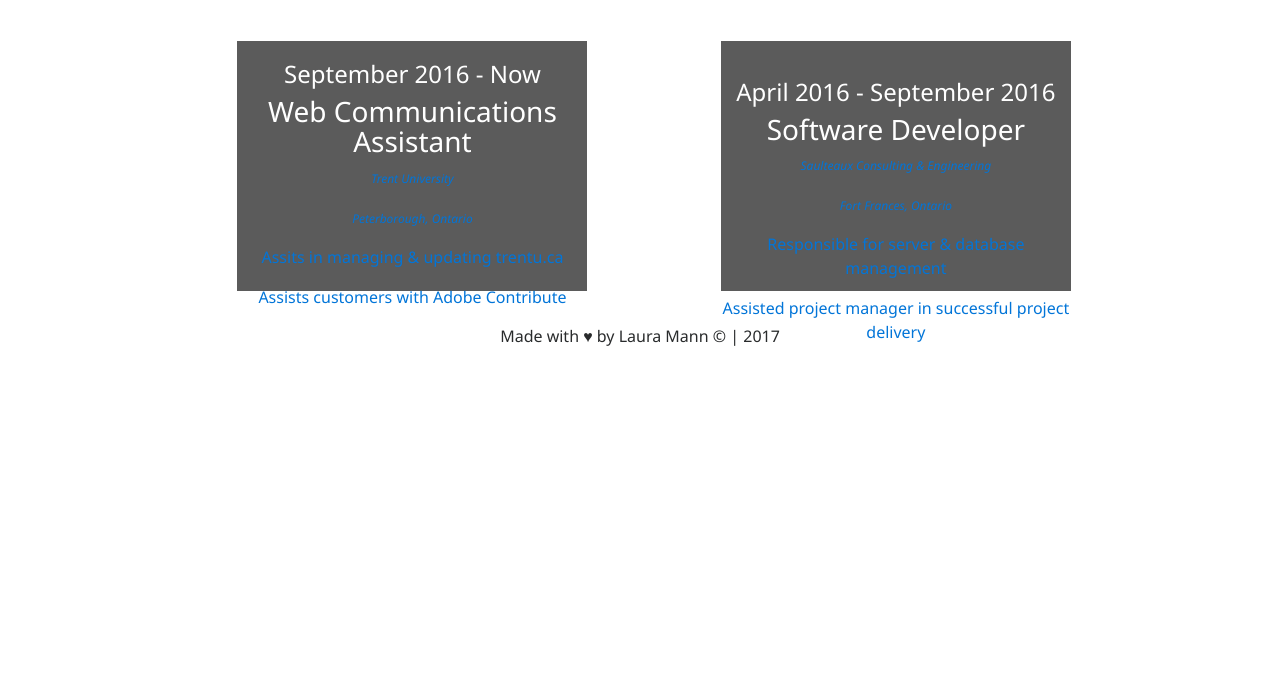
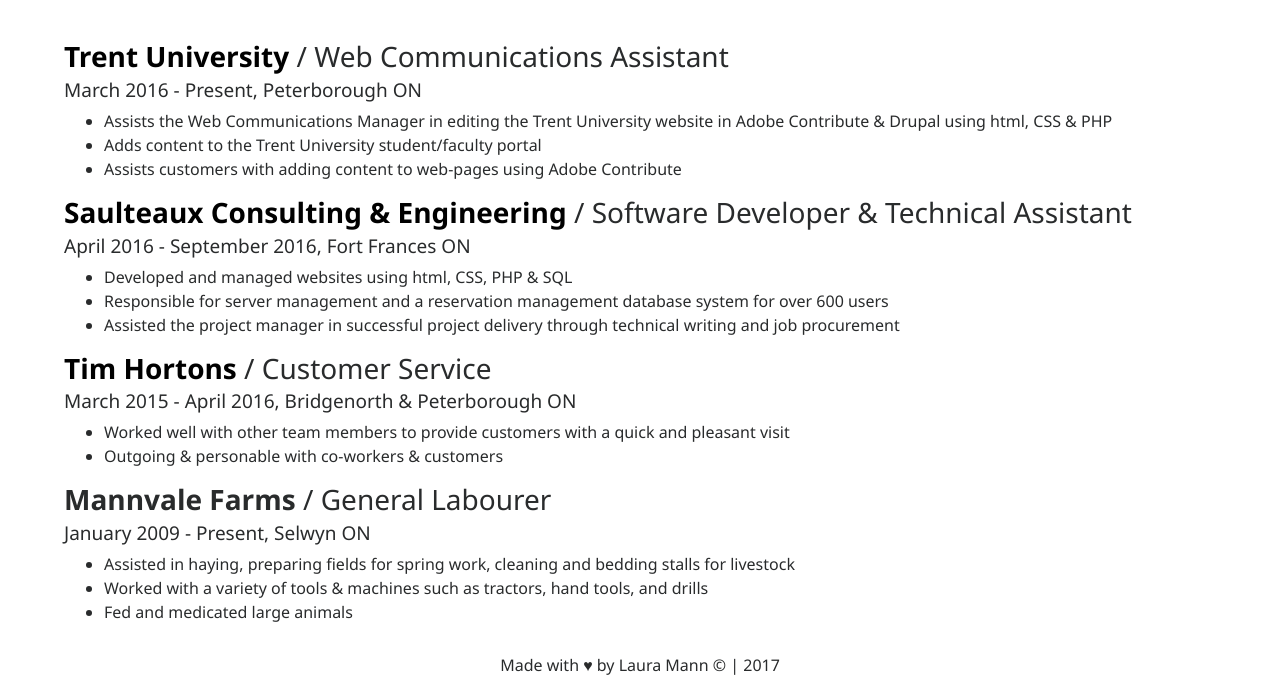
Before and after one commit to lauramann/COIS3420Ass1Q1, a plain HTML site: page workExperience.html in a window 1280 px wide. Shown: the part 502-1199 px from the top of the page. Before the commit the page ends 870 px from the top, so only its background shows below. Drawn offline with Linux system fonts and the light colour scheme.

Commit message:
FINAL :)

```diff
--- a/css/style.css
+++ b/css/style.css
@@ -1,5 +1,11 @@
+/*-------CROSS-WEBSITE PROPERTIES-------*/
+
 p, h1, h2, h3, h4, li, a {
 	font-family: "Segoe UI", Helvetica, sans-serif;
+}
+
+.bold {
+	font-weight: 700;
 }
 
 body {
@@ -15,6 +21,8 @@ main {
 	margin-right: 5%;
 	margin-bottom: 2%
 }
+
+/*-------END OF CROSS-WEBSITE PROPERTIES-------*/
 
 /*-----START OF CROSS-WEBSITE NAV BAR-------*/
 
@@ -278,10 +286,6 @@ li.item2 {
 		text-align: center;
 	}
 
-.hello .bold {
-	font-weight: 700;
-}
-
 	.hello .csharp {
 		font-family: "Courier New", Courier, "Lucida Sans Typewriter", "Lucida Typewriter", monospace;
 		font-size: 24px;
@@ -298,8 +302,66 @@ li.item2 {
 
 	.hello .skillset {
 		margin-left: 240px;
-/*	float: left;*/
 	}
+
+	/*-------START OF WORK EXPERIENCE PAGE-------*/
+
+	.work {
+		margin-top: 300px;
+	}
+
+	.work .fadeText {
+		color: #999;
+	}
+
+	.work a {
+		color: #000;
+	}
+
+	.work a:hover {
+		color: #94618E;
+		text-decoration: none;
+	}
+
+	.work a:visited {
+		color: #4d004d;
+		text-decoration: none;
+	}
+
+	.work h4 {
+		font-size: 19px;
+	}
+
+/*-------END OF WORK EXPERIENCE PAGE-------*/
+
+	.volunteer {
+		margin-top: 300px;
+	}
+
+	.volunteer a {
+		color: #000;
+	}
+
+	.volunteer a:hover {
+		color: #94618E;
+		text-decoration: none;
+	}
+
+	.volunteer a:visited {
+		color: #4d004d;
+		text-decoration: none;
+	}
+
+	.volunteer h4 {
+		font-size: 19px;
+	}
+
+	.volunteer .title {
+		padding-top: 20px;
+		text-align: center;
+		padding-bottom: 5px;
+	}
+
 
 /*-------START OF CROSS-WEBSITE FOOTER-------*/
 	footer {
--- a/workExperience.html
+++ b/workExperience.html
@@ -35,29 +35,40 @@
       <img class="backPhoto" src="images/arc.jpg" alt="A bird's eye view of a gold mine camp in Fort Frances, Ontario" width="100%" height="500">
     </section>
 
-    <section class="boxedList">
+    <section class="work">
+      <h3><a href="https://trentu.ca/marketingandrecruitment" target="_blank"><span class="bold">Trent University</span></a> / Web Communications Assistant</h3>
+      <h4>March 2016 - Present, Peterborough ON</h4>
       <ul>
-        <li class="item1">
-          <a href="https://www.trentu.ca/marketingandrecruitment/marketing-communications" target="blank">
-            <h4>September 2016 - Now</h4>
-            <h3>Web Communications Assistant</h3>
-            <p><span id="special">Trent University</span></p>
-            <p><span id="special">Peterborough, Ontario</span></p>
-            <p>Assits in managing &amp; updating trentu.ca</p>
-            <p>Assists customers with Adobe Contribute</p></a>
-          </li>
-          <li class="item2">
-            <a href="http://sceinc.ca/" target="blank">
-              <h4>April 2016 - September 2016</h4>
-              <h3>Software Developer</h3>
-              <p><span id="special">Saulteaux Consulting &amp; Engineering</span></p>
-            <p><span id="special">Fort Frances, Ontario</span></p>
-            <p>Responsible for server &amp; database management</p>
-            <p>Assisted project manager in successful project delivery</p></a>
-            </li>
+        <li>Assists the Web Communications Manager in editing the Trent University
+          website in Adobe Contribute &amp; Drupal using html, CSS &amp; PHP</li>
+          <li>Adds content to the Trent University student/faculty portal</li>
+          <li>Assists customers with adding content to web-pages using Adobe Contribute</li>
         </ul>
+
+        <h3><a href="http://sceinc.ca" target="_blank"><span class="bold">Saulteaux Consulting &amp; Engineering</span></a> / Software Developer &amp; Technical Assistant</span></h3>
+        <h4>April 2016 - September 2016, Fort Frances ON</h4>
+        <ul>
+          <li>Developed and managed websites using html, CSS, PHP &amp; SQL</li>
+          <li>Responsible for server management and a reservation management database system for over 600 users</li>
+          <li>Assisted the project manager in successful project delivery through technical writing and job procurement</li>
+        </ul>
+
+        <h3><a href="http://www.timhortons.com/ca/en/index.php" target="_blank"><span class="bold">Tim Hortons</span></a> / Customer Service</span></h3>
+        <h4>March 2015 - April 2016, Bridgenorth &amp; Peterborough ON</h4>
+        <ul>
+          <li>Worked well with other team members to provide customers with a quick and pleasant visit</li>
+          <li>Outgoing &amp; personable with co-workers &amp; customers</li>
+        </ul>
+
+        <h3><span class="bold">Mannvale Farms</span></a> / General Labourer</span></h3>
+        <h4>January 2009 - Present, Selwyn ON</h4>
+        <ul>
+          <li>Assisted in haying, preparing fields for spring work, cleaning and bedding stalls for livestock</li>
+          <li>Worked with a variety of tools &amp; machines such as tractors, hand tools, and drills</li>
+          <li>Fed and medicated large animals</li>
+        </ul>
+
       </section>
-
 
     </main>
     <footer>
```
Also changed, not shown: education.html (+5 -5 lines), extras.html (+25 -0 lines), home.html (+5 -5 lines). Lines whose indentation alone changed are shown as unchanged.
